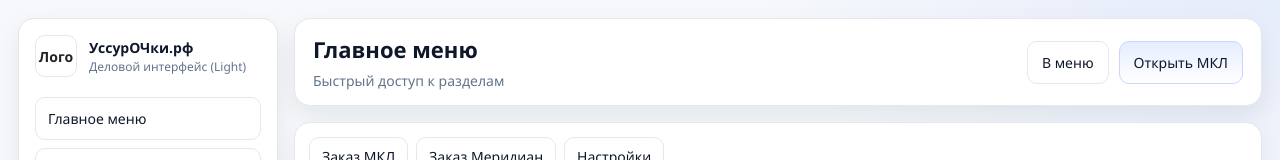
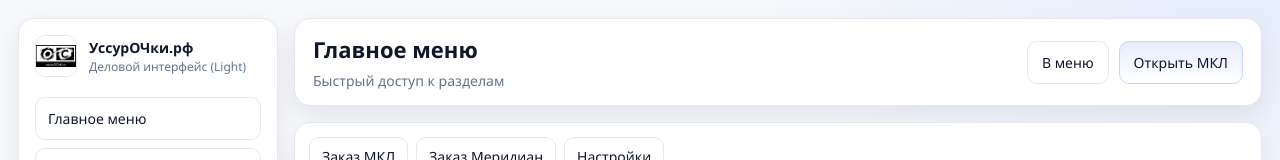
Before and after one commit to kornienkostas-art/Zakaz_linz, a plain HTML site: page design/preview_business.html in a window 1280 px wide. Shown: the top 160 px of the page. Drawn offline with Linux system fonts and the light colour scheme.

Commit message:
feat: add Cyrillic JPEG fallback for brand logo in preview_business.html
Co-authored-by: Genie <genie@cosine.sh>

```diff
--- a/design/preview_business.html
+++ b/design/preview_business.html
@@ -84,8 +84,8 @@
     <aside class="side">
       <div class="brand">
         <div class="logo">
-          <!-- Place your logo at ../assets/logo.png -->
-          <img src="../assets/logo.png" alt="Логотип" onerror="this.replaceWith(Object.assign(document.createElement('div'),{textContent:'Лого',style:'font-weight:800;color:#222'}));">
+          <!-- Tries PNG first, then Cyrillic JPEG fallback -->
+          <img id="brandLogoBiz" src="../assets/logo.png" alt="Логотип">
         </div>
         <div>
           <div class="title">УссурОЧки.рф</div>
@@ -209,6 +209,15 @@
       document.querySelectorAll(".nav .btn").forEach(b=>b.classList.remove("active"));
       if(el) el.classList.add("active");
     }
+    // Try Cyrillic JPEG fallback if PNG not found
+    (function(){
+      const img = document.getElementById('brandLogoBiz');
+      if(!img) return;
+      img.addEventListener('error', function handler(){
+        img.removeEventListener('error', handler);
+        img.src = "../assets/лого.jpeg";
+      });
+    })();
     show('main');
   </script>
 </body>
```
